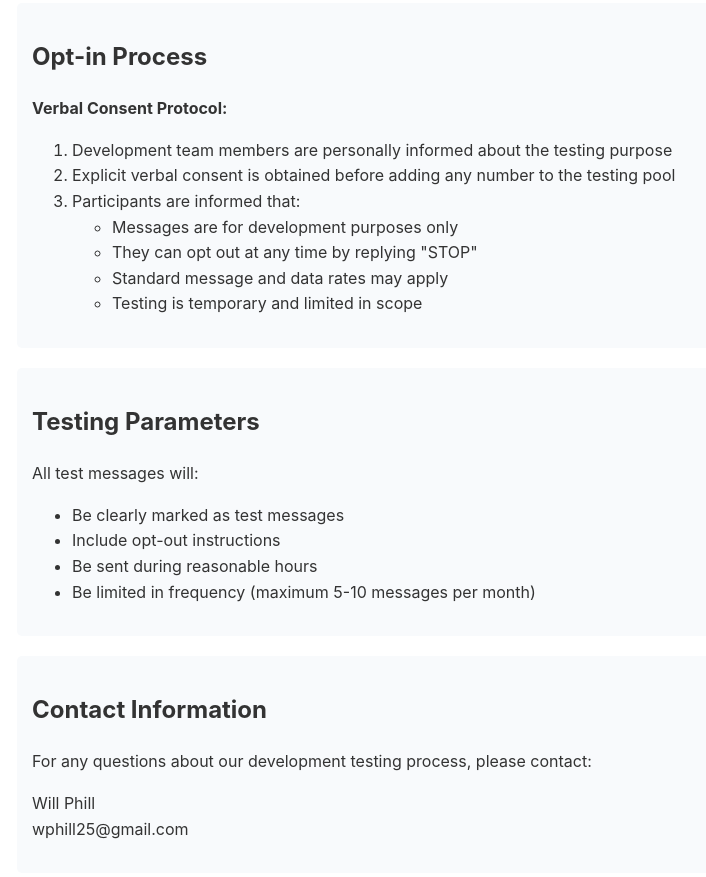
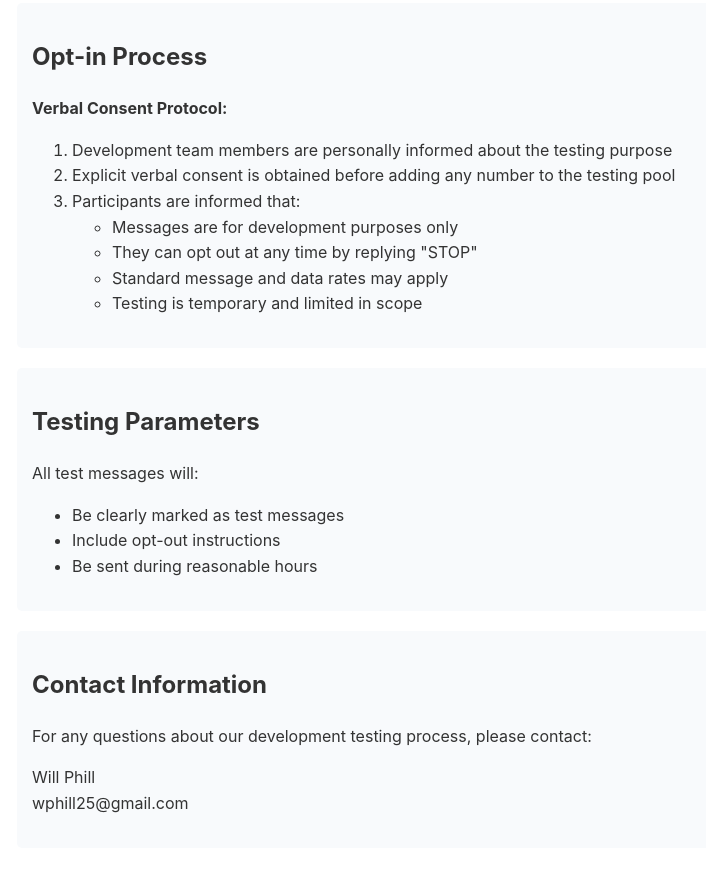
Before and after one commit to willphill123/twilio-testing, a plain HTML site: page index.html in a window 1280 px wide. Shown: the part 624-1501 px from the top of the page, without its empty margins (223-929 px from the left). Drawn offline with Linux system fonts and the light colour scheme.

Commit message:
Update index.html

```diff
--- a/index.html
+++ b/index.html
@@ -75,7 +75,6 @@
             <li>Be clearly marked as test messages</li>
             <li>Include opt-out instructions</li>
             <li>Be sent during reasonable hours</li>
-            <li>Be limited in frequency (maximum 5-10 messages per month)</li>
         </ul>
     </div>
 
```
